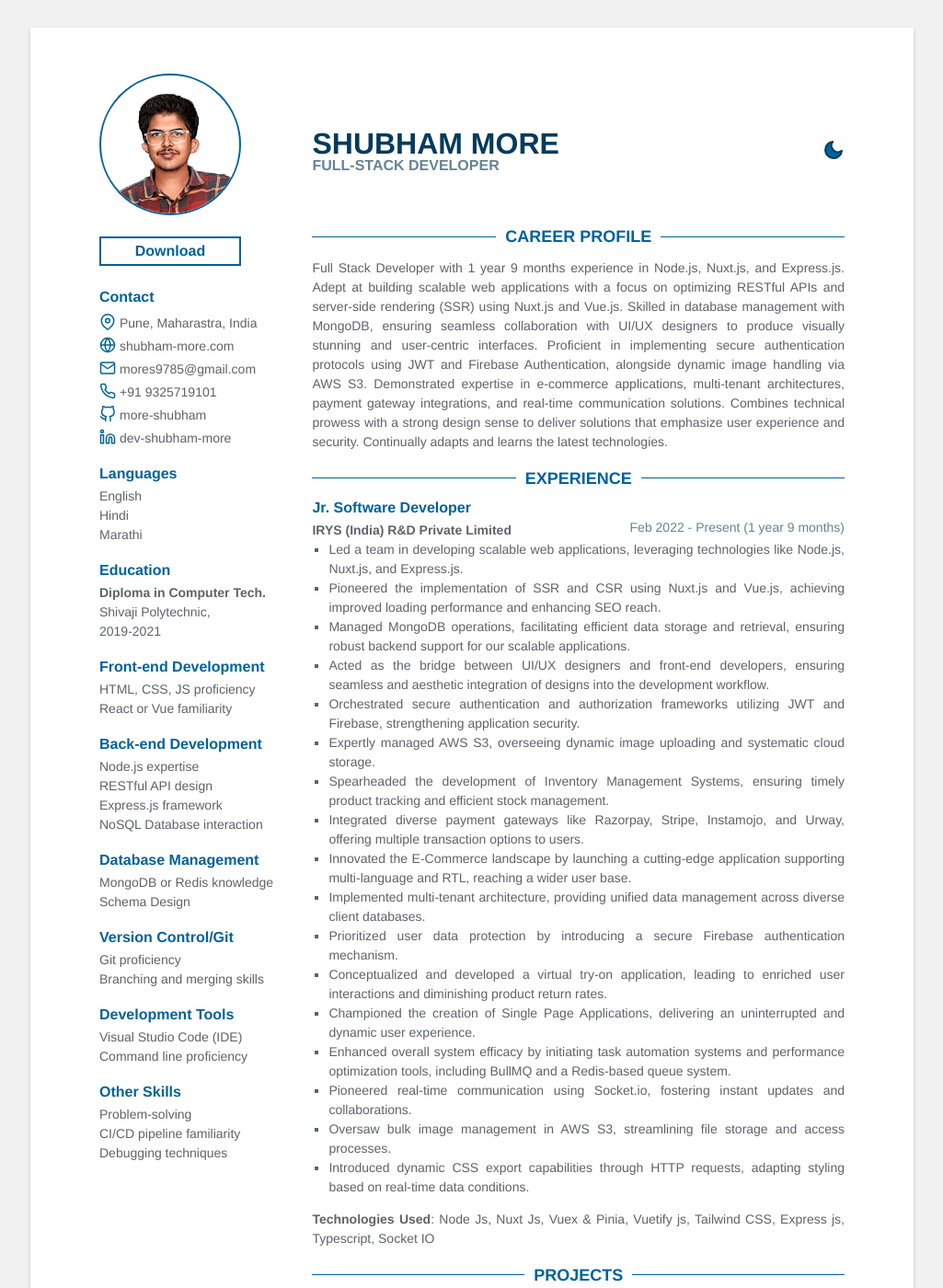
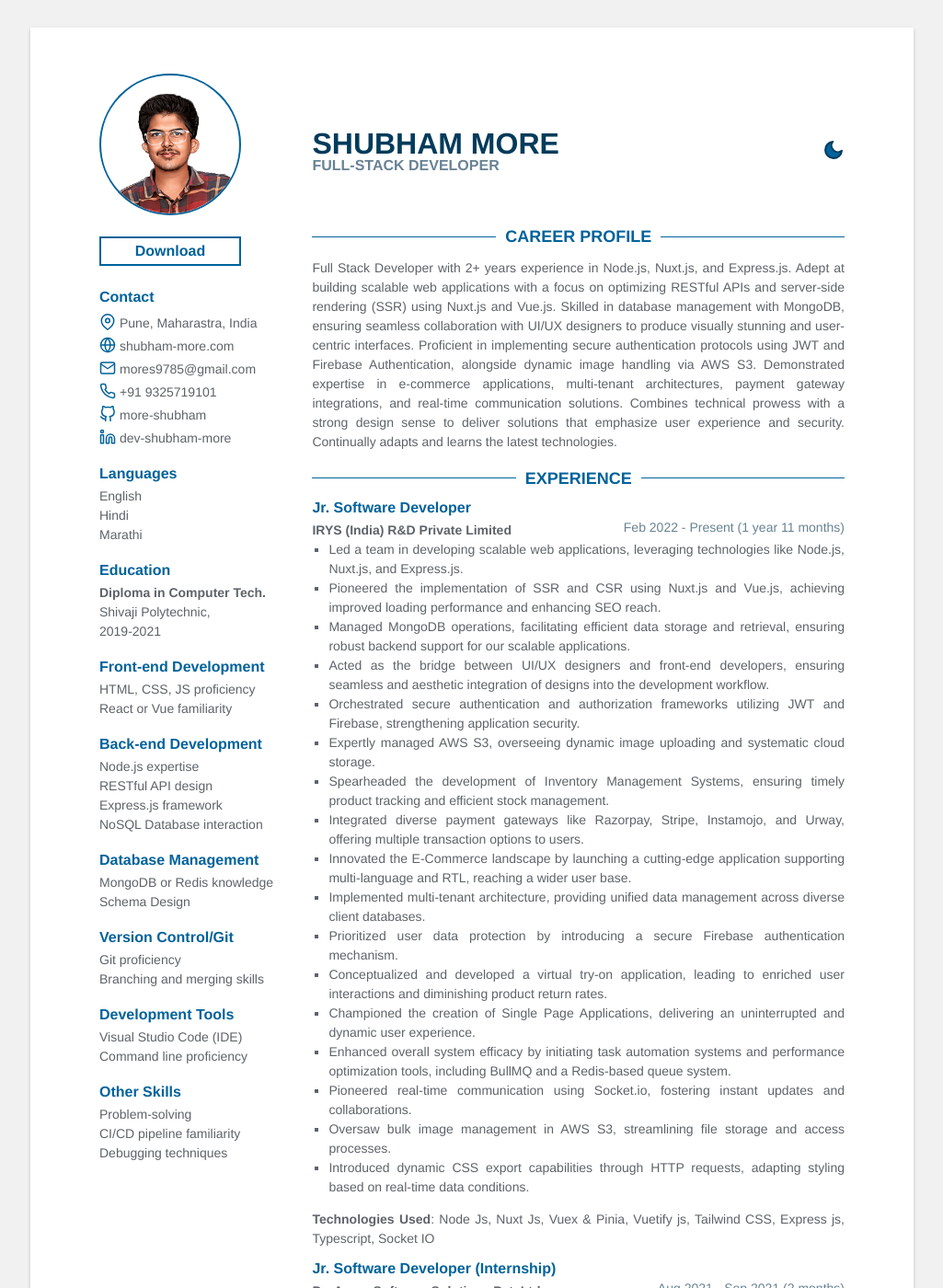
Before and after one commit to more-shubham/more-shubham.github.io, a Jekyll site: the page built from index.html, in a window 1280 px wide and 1400 px high. Shown: the whole window at 92% size, without its empty margins (127-1152 px from the left). Built offline with Jekyll 4.4.1, drawn with Linux system fonts in a browser that asks for light colours; some of the changed text lies outside the part shown.

Commit message:
Update data.yml

```diff
--- a/_data/data.yml
+++ b/_data/data.yml
@@ -59,7 +59,7 @@
 
 # Profile
 profile: |
-  Full Stack Developer with 1 year 9 months experience in Node.js, Nuxt.js, and Express.js.
+  Full Stack Developer with 2+ years experience in Node.js, Nuxt.js, and Express.js.
   Adept at building scalable web applications with a focus on optimizing RESTful APIs
   and server-side rendering (SSR) using Nuxt.js and Vue.js. Skilled in database management
   with MongoDB, ensuring seamless collaboration with UI/UX designers to produce visually
@@ -73,7 +73,7 @@
 # Experience
 experience:
   - role: Jr. Software Developer
-    time: Feb 2022 - Present (1 year 9 months)
+    time: Feb 2022 - Present (1 year 11 months)
     company: IRYS (India) R&D Private Limited
     details:
       - Led a team in developing scalable web applications, leveraging technologies like Node.js, Nuxt.js, and Express.js.
@@ -96,6 +96,18 @@
 
     technologies_used: |
       Node Js, Nuxt Js, Vuex & Pinia, Vuetify js, Tailwind CSS, Express js, Typescript, Socket IO
+
+  - role: Jr. Software Developer (Internship)
+    time: Aug 2021 - Sep 2021 (2 months)
+    company: ProAzure Software Solutions Pvt. Ltd.
+    details:
+      - RPA (Robotic Process Automation) for Desktop and Website Automation
+      - AI and Machine Learning
+      - Web Development using PHP
+      - WordPress, including E-commerce Website Setup, Theme Design, and Plugin Development
+
+    technologies_used: |
+      HTML, CSS, Javascript, RPA, AI, Machine Learning, WordPress, WordPress Theme, WordPress Plugin, SEO, Bootstrap
 
 # publications:
 #   - title: Random title of paper. An interesting one.
```
